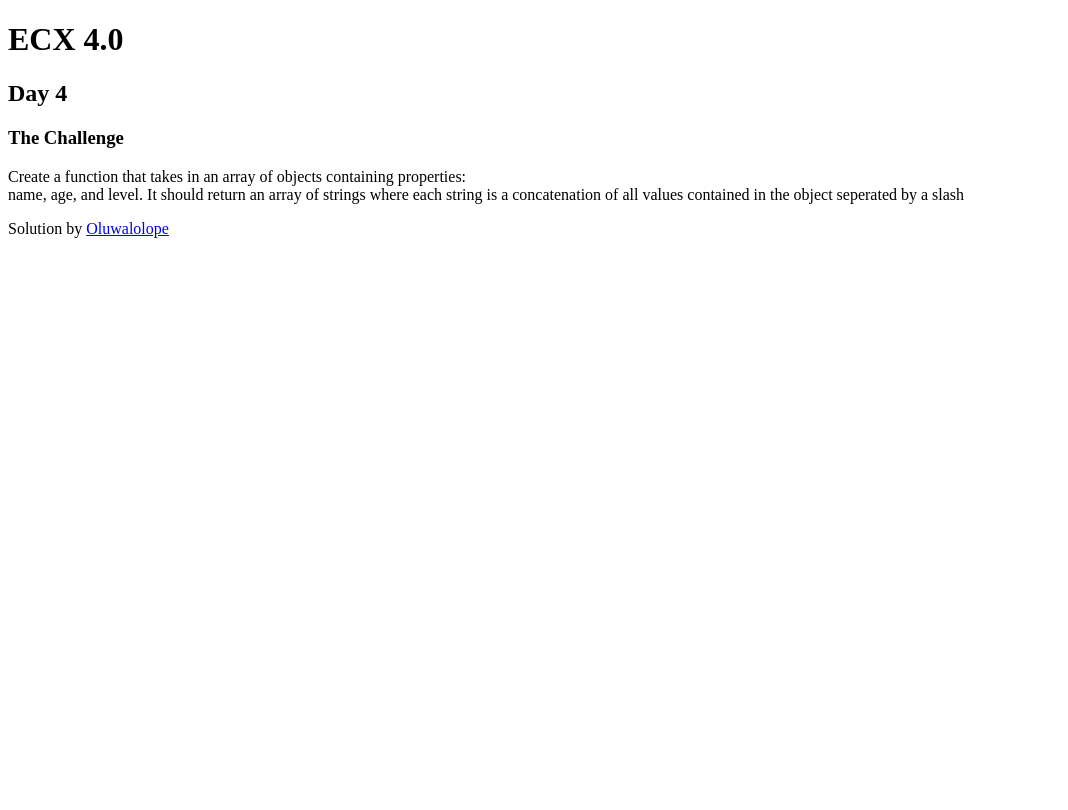
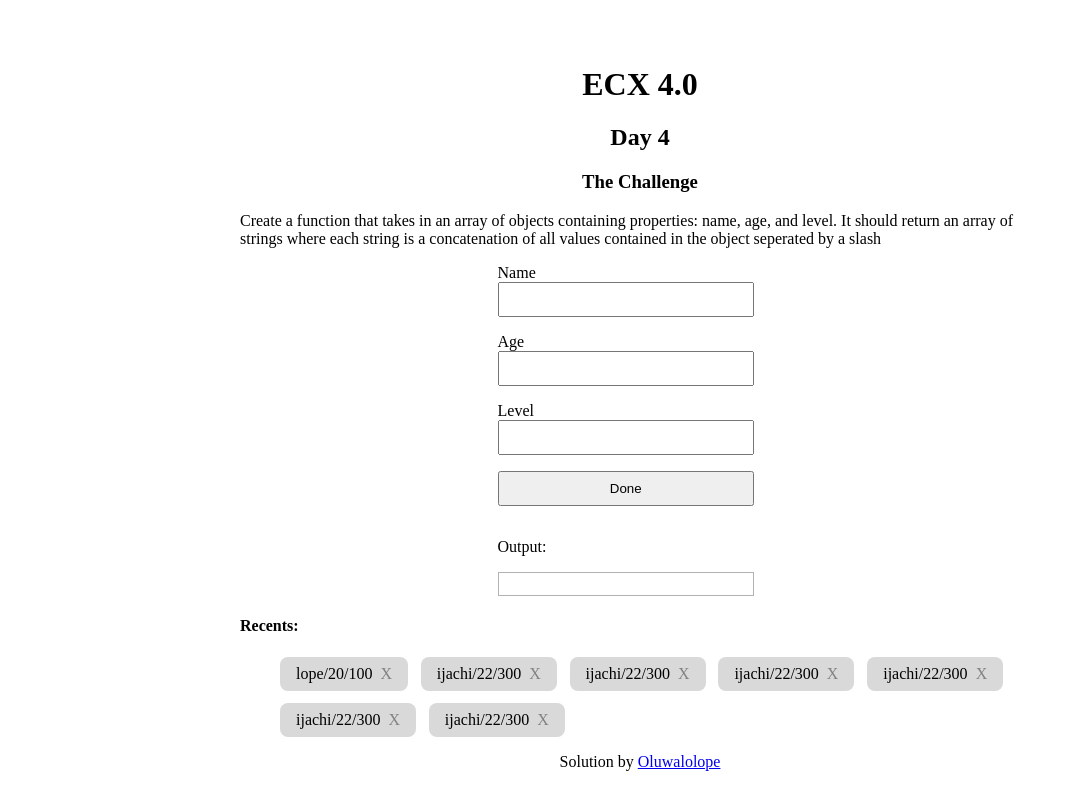
Before and after one commit to Oluwalolope/Day-4, a plain HTML site: page index.html in a window 1280 px wide. Shown: the whole page, without its empty margins (0-1068 px from the left). Drawn offline with Linux system fonts and the light colour scheme.

Commit message:
Finished basic styling

```diff
--- a/index.html
+++ b/index.html
@@ -4,15 +4,99 @@
     <meta charset="UTF-8">
     <meta name="viewport" content="width=device-width, initial-scale=1.0">
     <meta http-equiv="X-UA-Compatible" content="ie=edge">
+
+    <!-- stylesheet -->
+    <link rel="stylesheet" href="style.css">
+
+    <!-- script -->
+    <script defer src="index.js"></script>
+
     <title>Day 4</title>
-    <script src="index.js"></script>
 </head>
 <body>
-    <h1>ECX 4.0</h1>
-    <h2>Day 4</h2>
-    <h3>The Challenge</h3>
-    <p>Create a function that takes in an array of objects containing properties: <br> name, age, and level. It should return an array of strings where each string is a concatenation of all values contained in the object seperated by a slash</p>
+    <div class="container">
+        <header>
+            <h1>ECX 4.0</h1>
+            <h2>Day 4</h2>
+            <h3>The Challenge</h3>
+            <p>Create a function that takes in an array of objects containing properties: name, age, and level. It should return an array of strings where each string is a concatenation of all values contained in the object seperated by a slash</p>
+        </header>
+        <main>
+            <!-- input field -->
+            <form class="inputs">
+                <!-- name field-->
+                <label for="name">Name</label>
+                <input type="text" name="name">
+                <!-- age field-->
+                <label for="age">Age</label>
+                <input type="number" name="age">
+                <!-- level field-->
+                <label for="level">Level</label>
+                <input type="text" name="level">
+                <!-- submit button -->
+                <input type="submit" value="Done">
+            </form>
+            <!-- output field -->
+            <p>Output:</p>
+            <div class="output"></div>
+        </main>
+        <section>
+            <h4>Recents:</h4>
+            <ul class="recent">
+                <li>
+                    <span>
+                        lope/20/100
+                    </span>
 
-    <div>Solution by <a href="http://github.com/Oluwalolope" target="_blank">Oluwalolope</a></div>
+                    <div class="delete">X</div>
+                </li>
+                <li>
+                    <span>
+                        ijachi/22/300
+                    </span>
+
+                    <div class="delete">X</div>
+                </li>
+                <li>
+                    <span>
+                        ijachi/22/300
+                    </span>
+
+                    <div class="delete">X</div>
+                </li>
+                <li>
+                    <span>
+                        ijachi/22/300
+                    </span>
+
+                    <div class="delete">X</div>
+                </li>
+                <li>
+                    <span>
+                        ijachi/22/300
+                    </span>
+
+                    <div class="delete">X</div>
+                </li>
+                <li>
+                    <span>
+                        ijachi/22/300
+                    </span>
+
+                    <div class="delete">X</div>
+                </li>
+                <li>
+                    <span>
+                        ijachi/22/300
+                    </span>
+
+                    <div class="delete">X</div>
+                </li>
+            </ul>
+        </section>
+        <footer>
+            <div>Solution by <a href="https://github.com/Oluwalolope" target="_blank">Oluwalolope</a></div>
+        </footer>
+    </div>
 </body>
 </html>
--- /dev/null
+++ b/style.css
@@ -0,0 +1,71 @@
+body {
+    display: grid;
+    place-items: center;
+    min-height: 100vh;
+}
+
+* {
+    box-sizing: border-box;
+}
+
+h1, h2, h3 {
+    text-align: center;
+}
+
+.container {
+    display: grid;
+    place-items: center;
+    width: min(100% - 2rem, 800px);
+    margin-inline: auto;
+    grid-template-rows: auto 1fr auto auto;
+}
+
+label {
+    display: block;
+}
+
+input {
+    width: 90%;
+    margin-bottom: 1rem;
+    padding: .5rem 1rem;
+}
+
+.output {
+    min-height: 1.5rem;
+    width: 90%;
+    border: 1px solid rgba(0, 0, 0, 0.3);
+    padding: .5rem 1rem;
+}
+
+li {
+    display: flex;
+    justify-content: space-between;
+    align-items: center;
+    gap: .5rem;
+    min-width: 2rem;
+    padding: .5rem 1rem;
+    border-radius: .5rem;
+    background-color: rgba(128, 128, 128, 0.3);
+    list-style: none;
+}
+
+.recent {
+    display: flex;
+    flex-wrap: wrap;
+    gap: .8rem;
+}
+
+.delete {
+    color: rgb(0, 0, 0);
+    border-radius: 50%;
+    opacity: 0.4;
+    transition: all ease-in-out 500ms;
+}
+.delete:is(:focus-visible, :hover) {
+    cursor: pointer;
+    opacity: 1;
+}
+
+footer {
+    text-align: center;
+}
```
